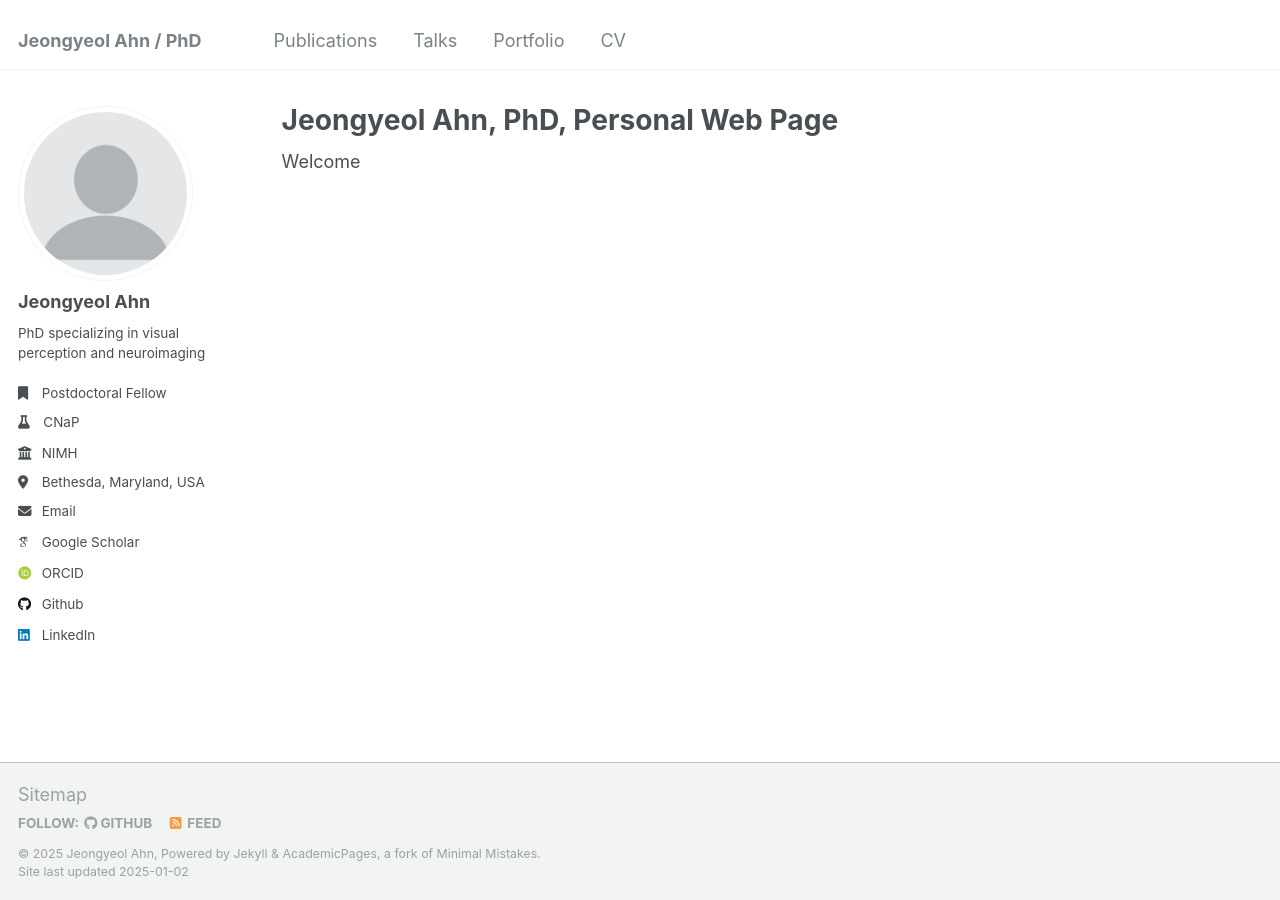
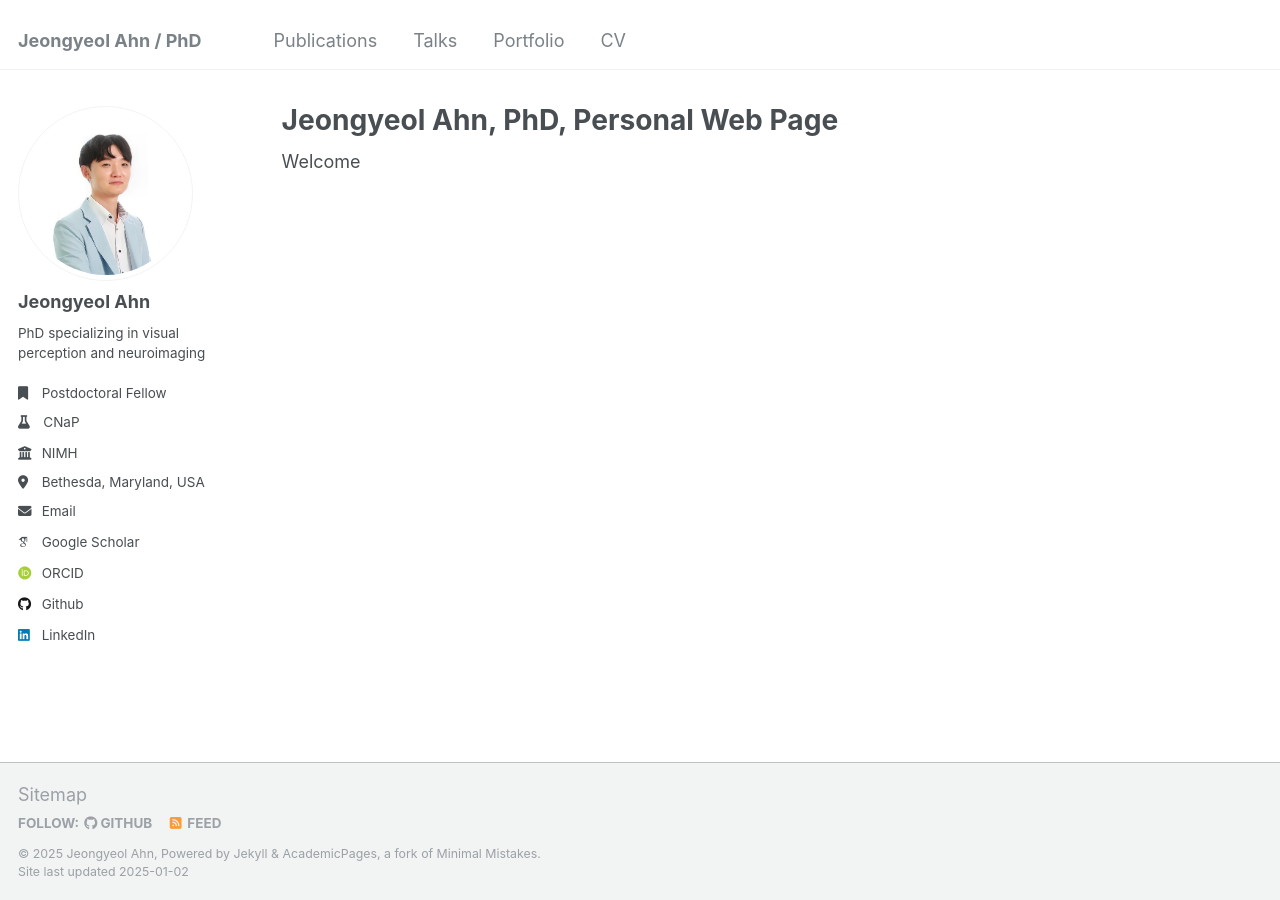
Before and after one commit to daeolian/daeolian.github.io, a Jekyll site: the page built from _pages/about.md, in a window 1280 px wide. Built offline with Jekyll 4.4.1, drawn with Linux system fonts in a browser that asks for light colours; some web fonts are replaced.

Commit message:
Update _config.yml

```diff
--- a/_config.yml
+++ b/_config.yml
@@ -21,7 +21,7 @@ repository               : "daeolian/daeolian.github.io"
 #               Additional customization can be done by editing /_includes/author-profile.html
 author:
   # Biographic information
-  avatar           : "profile.png"
+  avatar           : "pic_profile_ja.jpg"
   name             : "Jeongyeol Ahn"
   pronouns         : # example: "she/her"
   position         : "Postdoctoral Fellow"
```
